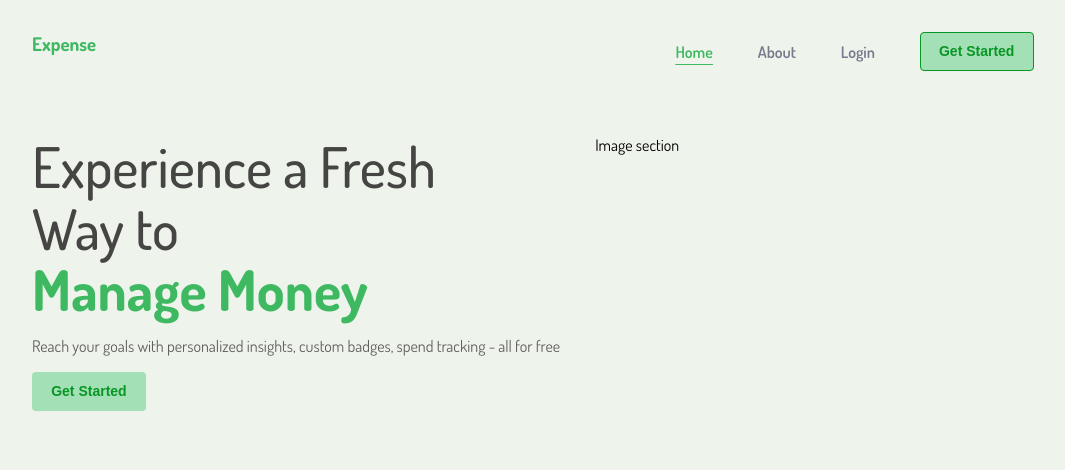
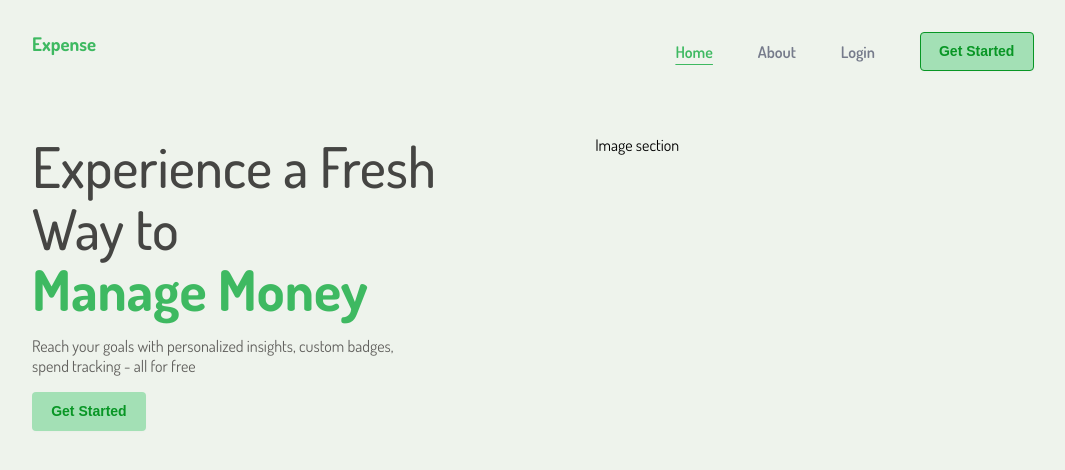
Before and after one commit to SuperManEver/expense-tracker, a Next.js app: page / in a window 1280 px wide. Shown: the top 470 px of the page, without its empty margins (96-1161 px from the left). Built offline with nearby package versions, Linux system fonts and the light colour scheme; no server answers.

Commit message:
adjust text width

```diff
--- a/app/page.module.scss
+++ b/app/page.module.scss
@@ -45,5 +45,6 @@
   .text {
     color: var(--grey-700-hex);
     margin-bottom: 1rem;
+    width: 70%;
   }
 }
```
